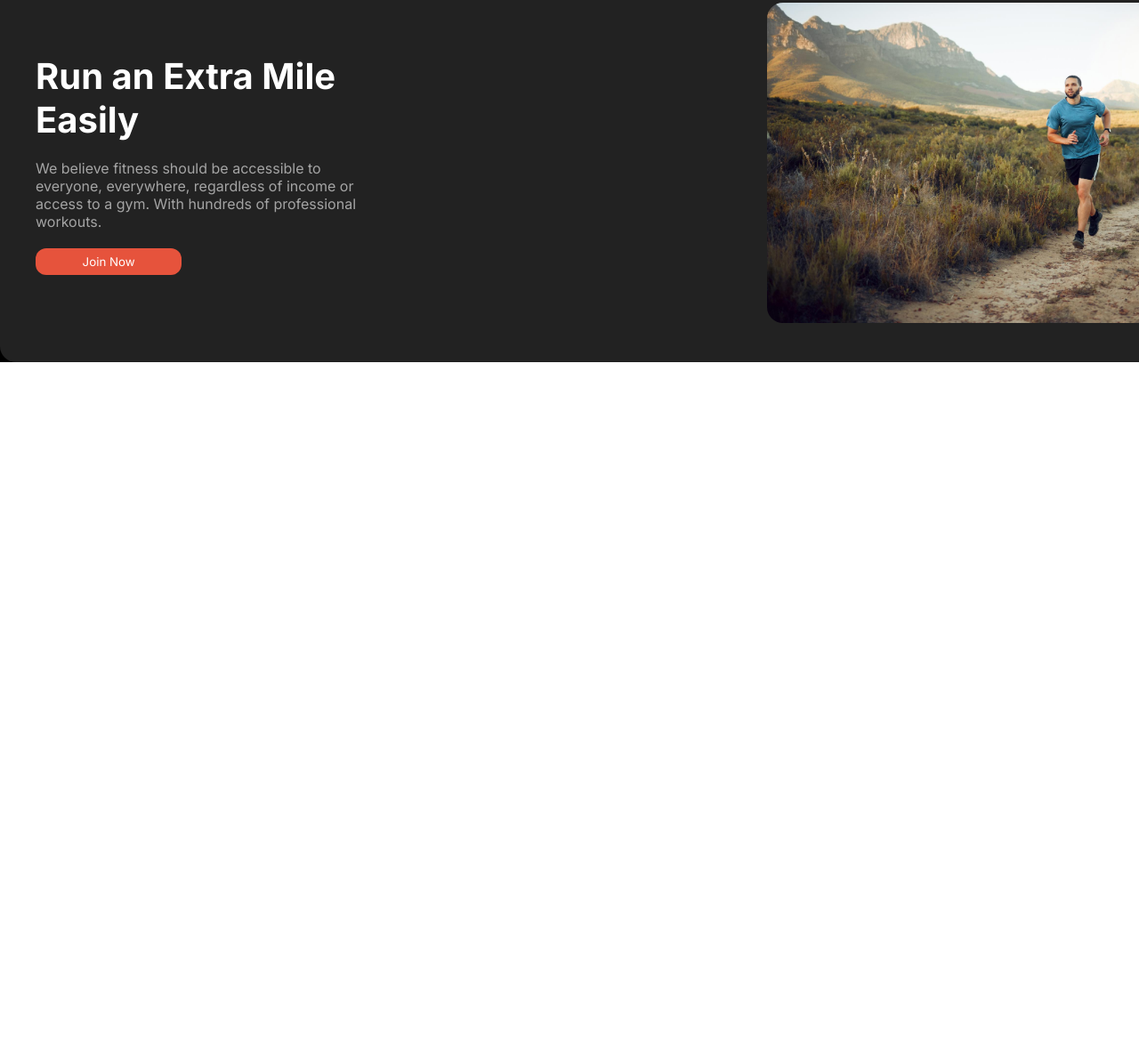
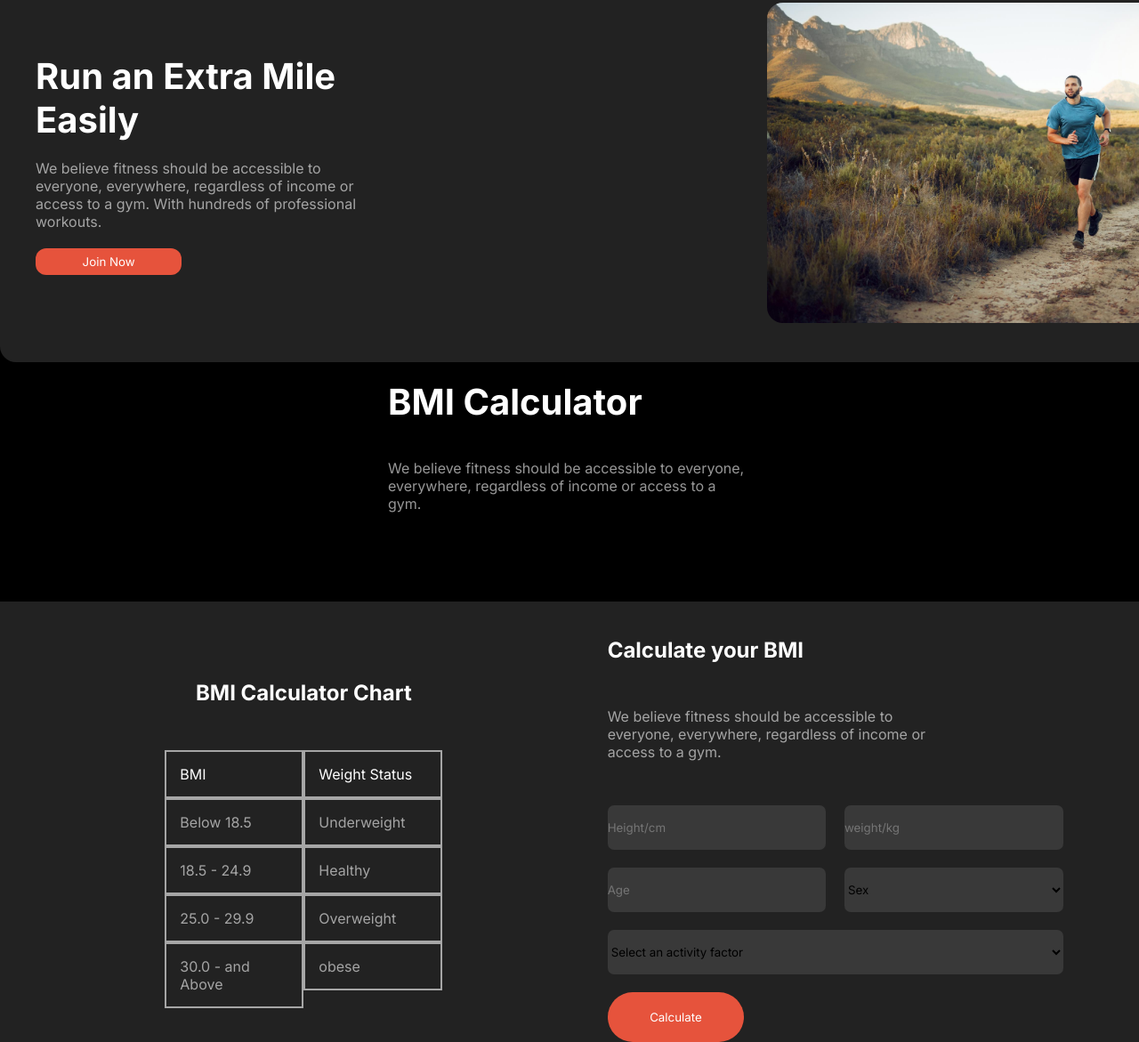
Before and after one commit to AsadEducation/B10A2, a plain HTML site: page index.html in a window 1280 px wide. Shown: the part 1649-2820 px from the top of the page at 89% size. Before the commit the page ends 2056 px from the top, so only its background shows below. Drawn offline with Linux system fonts and the light colour scheme.

Commit message:
calculator section and chart section done and made responsive

```diff
--- a/index.html
+++ b/index.html
@@ -97,12 +97,81 @@
         <section class="run">
             <div class="run-text">
                 <h2 class="run-title title">Run an Extra Mile Easily</h2>
-                <p class="run-des des">We believe fitness should be accessible to everyone, everywhere, regardless of income or access to a gym. With hundreds of professional workouts.</p>
+                <p class="run-des des">We believe fitness should be accessible to everyone, everywhere, regardless of
+                    income or access to a gym. With hundreds of professional workouts.</p>
                 <button class="btn">Join Now</button>
             </div>
             <div class="run-image">
                 <img src="/images/run.jpg" alt="">
             </div>
+        </section>
+
+        <section class="calculator">
+            <div class="cal-info">
+                <h2 class="cal-title title">BMI Calculator</h2>
+                <p class="cal-des des ">We believe fitness should be accessible to everyone, everywhere, regardless of
+                    income or access to a gym.</p>
+            </div>
+            <div class="cal-container">
+                <div class="cal-chart">
+                    <h2 class="chart-title">BMI Calculator Chart</h2>
+                    <div class="chart">
+                        <div class="bmi">
+                            <div class="card-title cell">BMI</div>
+                            <div class="des cell">Below 18.5</div>
+                            <div class="des cell">18.5 - 24.9</div>
+                            <div class="des cell">25.0 - 29.9</div>
+                            <div class="des cell">30.0 - and Above</div>
+                        </div>
+                        <div class="weight">
+                            <div class="card-title cell">Weight Status</div>
+                            <div class="des cell">Underweight</div>
+                            <div class="des cell">Healthy</div>
+                            <div class="des cell">Overweight</div>
+                            <div class="des cell">obese</div>
+                        </div>
+                    </div>
+                </div>
+                <div class="cal-form">
+                    <h2 class="form-title">Calculate your BMI</h2>
+                    <p class="form-des des">We believe fitness should be accessible to everyone, everywhere, regardless
+                        of income or access to a gym.</p>
+                    <div class="form-container">
+                        <div class="shorir">
+
+                            <input type="number" placeholder="Height/cm" class="height box">
+
+                            <input type="number" placeholder="weight/kg" class="ujon box">
+
+                        </div>
+                        <div class="mon">
+
+                            <input type="number" class="age box" placeholder="Age" id="">
+
+                            <select class="box sex" name="" id="myselectt">
+                                <option class="des" value="" disabled selected>Sex</option>
+                                <option value="Male">Male</option>
+                                <option value="Female">Female</option>
+                                <option value="Third Gender">Third Gender</option>
+                            </select>
+                        </div>
+
+                        <div class="amar-mon">
+                            <select class="box activity" name="" id="myselect">
+                                <option value="" disabled selected>Select an activity factor</option>
+                                <option value="Male">Hard worker</option>
+                                <option value="Female">Lazy</option>
+                                <option value="Third Gender">Productive</option>
+                            </select>
+                        </div>
+
+                        <div class="form-btn">
+                            <button class="btn form-button">Calculate</button>
+                        </div>
+
+                    </div>
+
+                </div>
         </section>
 
     </main>
--- a/styles/index.css
+++ b/styles/index.css
@@ -277,3 +277,131 @@ header {
 }
 
 /* run section styles */
+
+
+
+/* calculator section starts */
+
+
+.calculator{
+    margin-top: 90px;
+    width:100%;
+    margin:auto;
+    height: max-content;
+}
+
+.cal-info{
+   width:35%;
+   margin:auto;
+   margin-bottom: 80px;
+}
+
+
+.cal-title,
+.cal-des{
+ text-align: left;
+ padding:20px;
+}
+
+
+
+.cal-container{
+    background: rgb(34, 34, 34);
+    /* border: 2px solid red; */
+    display: flex;
+    justify-content: space-evenly;
+    align-items: center;
+}
+
+.cal-chart,.cal-form{
+    width:40%;
+    height: max-content;
+}
+
+
+
+.chart{
+    display: grid;
+    grid-template-columns: repeat(2,1fr);
+    grid-template-rows:repeat(5,1fr);
+    padding-left:100px;
+    padding-right:100px;
+
+    /* border: 2px solid white; */
+}
+
+.chart-title{
+    text-align: center;
+    color: white;
+    font-size: 1.5rem;
+    padding:50px;
+}
+
+.bmi{
+    grid-row: 1/span 5;
+
+}
+
+.weight{
+    grid-row: 1/span 5;
+
+}
+
+.cell{
+    border: 2px solid rgba(255, 255, 255, 0.597);
+    padding:15px;
+}
+
+/* calculator form starts */
+
+.cal-form{
+    margin-top:40px;
+}
+
+.form-title{
+    text-align: left;
+    color: white;
+    font-size: 1.5rem;
+}
+
+.form-des{
+   /* border:2px solid red; */
+   padding: 50px 150px 50px 0px;
+}
+
+.form-container{
+    display: flex;
+    flex-direction: column;
+    gap:20px;
+
+}
+
+.box{
+    border: none;
+    border-radius: 7px;
+    height: 50px;
+    background: rgba(255, 255, 255, 0.1);
+}
+
+
+.shorir,.mon{
+    display: flex;
+    justify-content: space-between;
+}
+
+.height,.ujon{
+    width:48%;
+}
+
+.age,.sex{
+    width:48%;
+}
+
+.activity{
+    width:100%;
+}
+
+.form-button{
+    padding:20px 0;
+    border-radius: 42px;
+}
--- a/styles/mobile.css
+++ b/styles/mobile.css
@@ -15,64 +15,109 @@
     display: none;
   }
 
-  nav ,
+  nav,
   .habit,
   .banner-text,
   .banner-image,
+  .run-text{
+    width: 100%;
+  }
+
   .run,
   .run-text,
-  .run-image,
-  .run-text .btn{
-    width: 80%;
+  .run-image{
+    width:90%;
   }
 
   .ham {
     display: block;
-    color:white;
+    color: white;
   }
 
   .banner {
     flex-direction: column;
-    width:100%;
-    justify-content:left;
-    align-items:left;
+    width: 100%;
+    justify-content: left;
+    align-items: left;
     gap: 20px;
   }
 
-  .banner-title{
+  .banner-title {
     font-size: 3.25rem;
   }
 
- .banner>div{
+  .banner>div {
     width: 80%;
   }
 
 
- .habit-title,.habit-des,.card{
+  .habit-title,
+  .habit-des,
+  .card {
     text-align: center;
     padding-left: 0;
     padding-right: 0;
   }
 
 
-.habit-title{
-  margin-top: 5px;
- }
+  /* .habit-title {
+    width: 90%;
+  } */
 
- .card-container{
-  grid-template-columns:repeat(1,1fr);
-  gap:15px;
+  .card-container {
+    grid-template-columns: repeat(1, 1fr);
+    gap: 15px;
 
   }
 
- .run{
+  .run {
     flex-direction: column;
-  gap:30px;
-  padding:15px;
+    gap: 30px;
+    padding: 15px;
   }
- .run-title,.run-des{
+
+  .run-title,
+  .run-des {
     padding-right: 0;
   }
 
 
+  .cal-container {
+    flex-direction: column;
+    justify-content: center;
+    align-items: center;
   }
+
+  .cal-info,
+  .cal-chart,
+  .cal-form,
+  .form-des {
+    width: 70%;
+  }
+
+  .cell{
+    padding-left: 5px;
+    padding-right: 5px;
+  }
+
+
+
+  .cal-title,
+  .cal-des,
+  .chart,
+  .chart-title{
+    padding-left: 0;
+    padding-right: 0;
+  }
+
+  .cal-title,
+  .cal-des,
+  .chart-title,
+  .form-title,
+  .form-des {
+    text-align: left;
+  }
+
+
+
+}
```
Lines whose indentation alone changed are shown as unchanged.
